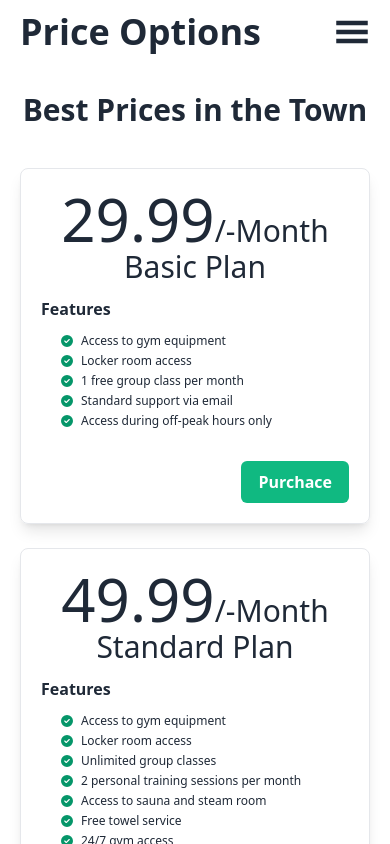
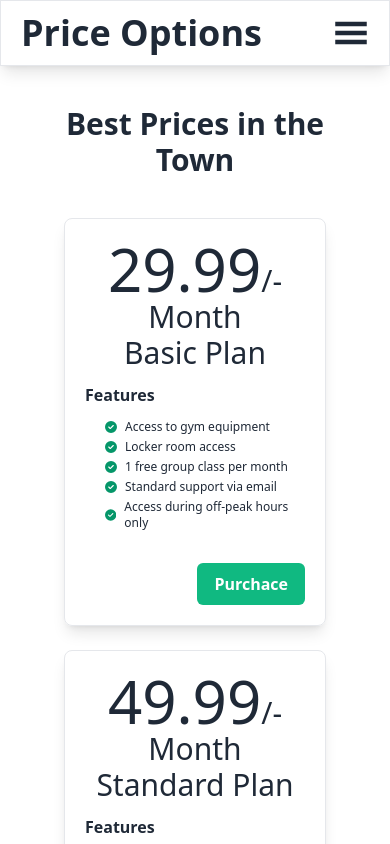
Before and after one commit to devsujoy36/Price-Options, a React (Vite) app: page / in a window 390 px wide. Shown: the top 844 px of the page. Built offline with nearby package versions, Linux system fonts and the light colour scheme.

Commit message:
responsive the card for mobile

```diff
--- a/src/components/NavBar/NavBar.jsx
+++ b/src/components/NavBar/NavBar.jsx
@@ -14,7 +14,7 @@ const NavBar = () => {
     ];
 
     return (
-        <nav className="flex justify-between items-center max-w-screen-2xl my-3 md:mx-auto mx-5">
+        <nav className="flex justify-between items-center max-w-screen-2xl md:mx-auto px-5 py-3 md:shadow-none shadow-lg border">
             <div>
                 <a href="" className="font-bold text-4xl">Price Options</a>
             </div>
@@ -25,7 +25,7 @@ const NavBar = () => {
                     }
 
                 </div>
-                <ul className={`md:flex ${open ? 'top-12' : '-top-56'} md:static absolute p-2 rounded-md right-6 md:border-none border duration-700 transition-all mt-2`}>
+                <ul className={`md:flex ${open ? 'top-12' : '-top-56'} md:static absolute p-2 rounded-md right-6 md:border-none border duration-700 transition-all mt-2 md:bg-transparent bg-white`}>
                     {
                         routes.map(route => <Link key={route.id} route={route} />)
                     }
--- a/src/components/PriceOptions/PriceOptions.jsx
+++ b/src/components/PriceOptions/PriceOptions.jsx
@@ -67,7 +67,7 @@ const PriceOptions = () => {
   ]
 
   return (
-    <div className="max-w-screen-2xl my-10 md:mx-auto mx-5">
+    <div className="max-w-screen-2xl my-10 md:mx-auto mx-16">
       <h2 className="text-3xl font-bold text-center my-10">Best Prices in the Town</h2>
       <div className="grid md:grid-cols-4 grid-cols-1 gap-6">
 
```
